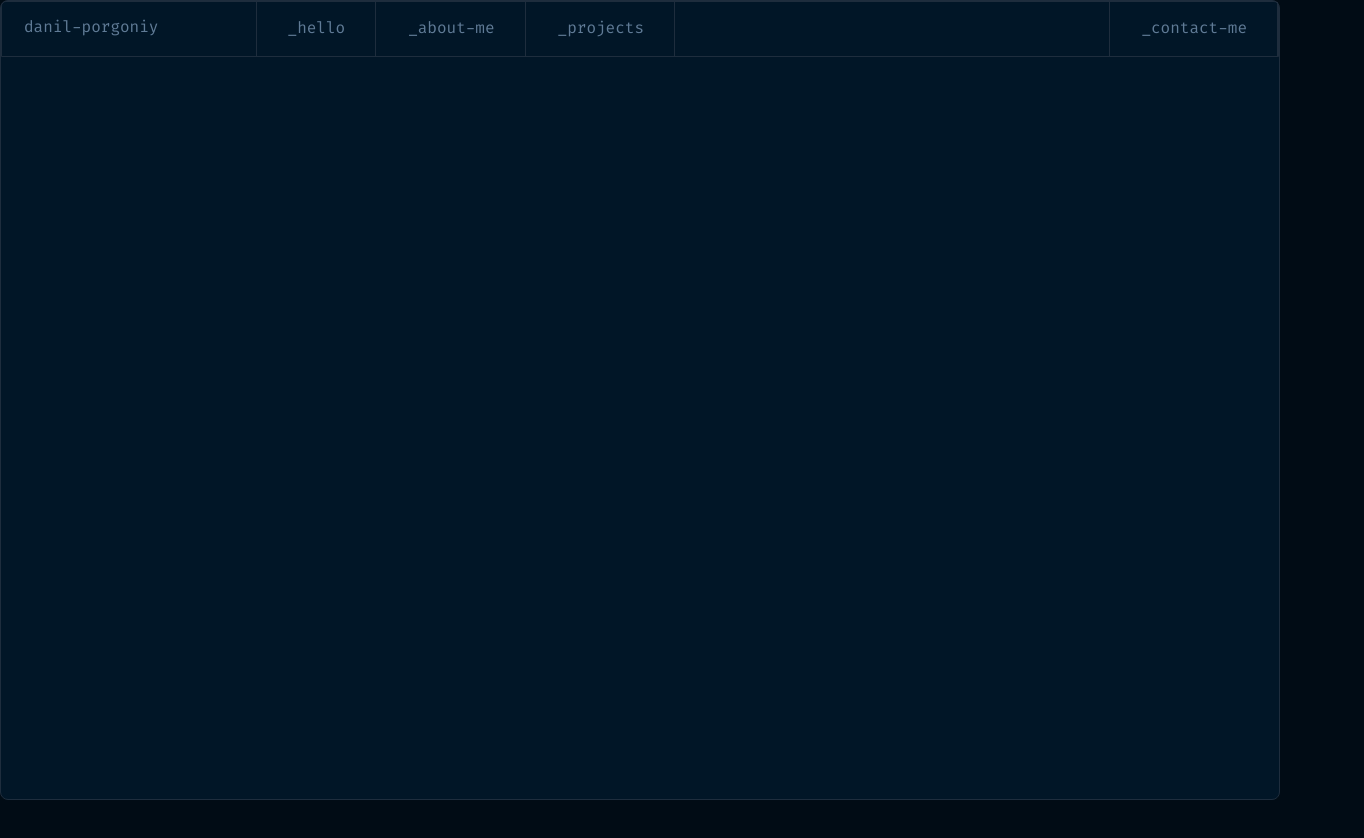
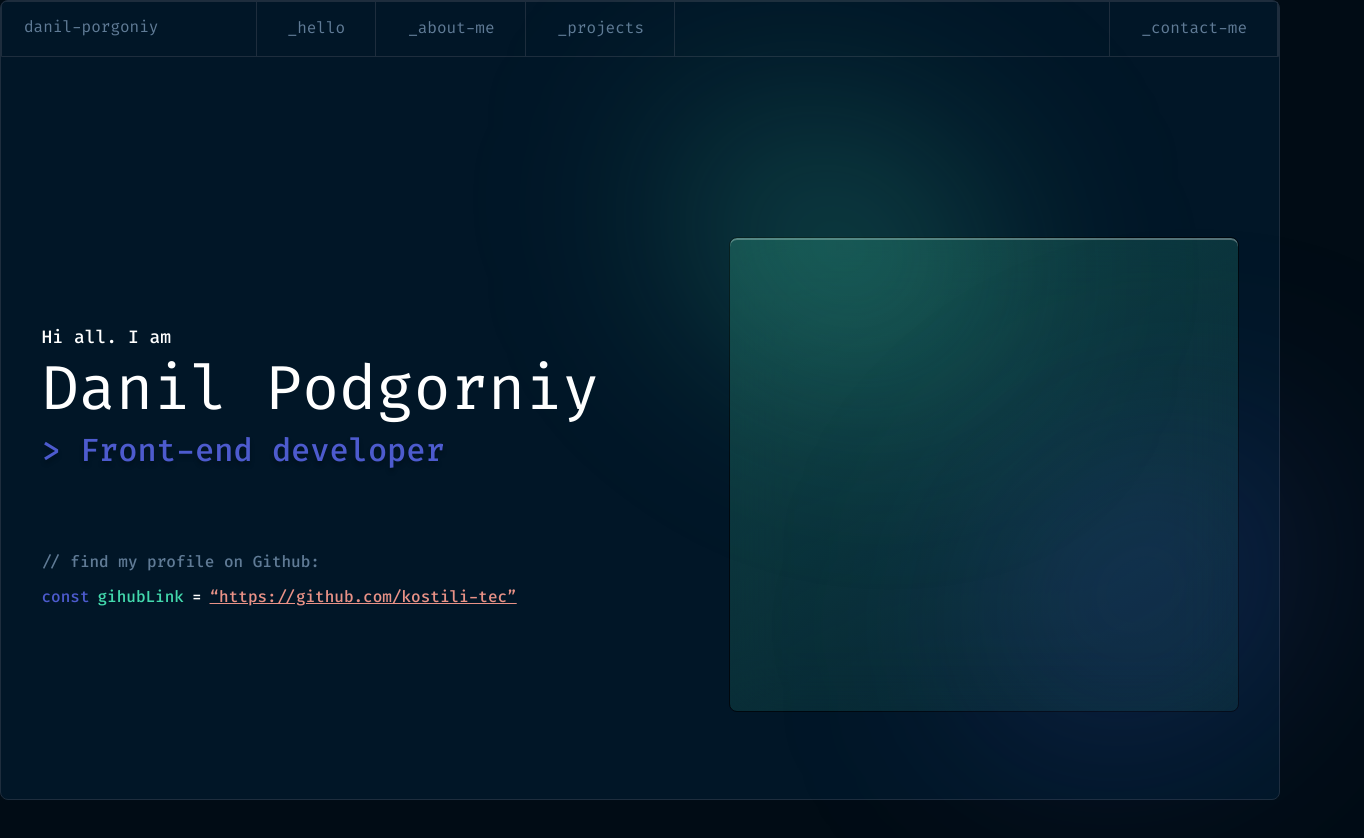
Before and after one commit to kostili-tec/cv, a React (Vite) app: page / in a window 1280 px wide. Shown: the whole page, 1364 px wide, since content can reach past the window. Before the commit the page ends 800 px from the top, so only its background shows below. Built offline with nearby package versions, Linux system fonts and the light colour scheme.

Commit message:
feat: add main page

```diff
--- a/src/app/app.tsx
+++ b/src/app/app.tsx
@@ -1,12 +1,14 @@
 import { Header } from '../components/Header/Header';
+import { MainPage } from '../pages/MainPage/MainPage';
 import './styles/main.scss';
 
 const app = () => {
   return (
     <main className="app">
       <Header />
+      <MainPage />
     </main>
-  )
-}
+  );
+};
 
-export default app
+export default app;
--- a/src/pages/HelloPage/HelloPage.module.scss
+++ /dev/null
@@ -1,3 +0,0 @@
-.container {
-
-}
--- a/src/pages/HelloPage/HelloPage.tsx
+++ /dev/null
@@ -1,5 +0,0 @@
-export const HelloPage = () => {
-  return (
-    <section>HelloPage</section>
-  )
-}
--- /dev/null
+++ b/src/pages/MainPage/Description/Description.module.scss
@@ -0,0 +1,51 @@
+.mainContainer {
+  display: flex;
+  flex-direction: column;
+  gap: 66px;
+}
+
+.hi {
+  font-size: 18px;
+  margin: 0;
+}
+
+.head1 {
+  font-size: 62px;
+  font-style: normal;
+  font-weight: 400;
+  line-height: normal;
+  margin: 0;
+}
+
+.head2 {
+  color: var(--secondary-lavender);
+  text-shadow: 0px 4px 4px rgba(0, 0, 0, 0.25);
+  font-size: 32px;
+  font-style: normal;
+  font-weight: 450;
+  line-height: normal;
+  margin: 0;
+}
+
+.commit {
+  color: var(--secondary-gray);
+  font-size: 16px;
+}
+
+.linkContainer {
+  display: flex;
+  flex-wrap: nowrap;
+  gap: 8px;
+}
+
+.linkConst {
+  color: var(--secondary-lavender);
+}
+
+.linkGithub {
+  color: var(--accent-green);
+}
+
+.linkUrl {
+  color: var(--accent-pink);
+}
--- /dev/null
+++ b/src/pages/MainPage/Description/Description.tsx
@@ -0,0 +1,25 @@
+import classes from './Description.module.scss';
+
+export const Description = () => {
+  return (
+    <div className={classes.mainContainer}>
+      <div>
+        <p className={classes.hi}>Hi all. I am</p>
+        <h1 className={classes.head1}>Danil Podgorniy</h1>
+        <h2 className={classes.head2}>{'> Front-end developer'}</h2>
+      </div>
+      <div>
+        <p className={classes.commit}>{'// find my profile on Github:'}</p>
+        <p className={classes.linkContainer}>
+          <span className={classes.linkConst}>const</span>
+          <span className={classes.linkGithub}>gihubLink</span>
+          <span>=</span>
+          <a
+            href="https://github.com/kostili-tec"
+            className={classes.linkUrl}
+          >{`“https://github.com/kostili-tec”`}</a>
+        </p>
+      </div>
+    </div>
+  );
+};
--- /dev/null
+++ b/src/pages/MainPage/Game/Game.module.scss
@@ -0,0 +1,53 @@
+.game {
+  width: 510px;
+  height: 475px;
+  border-radius: 8px;
+  border: 1px solid var(--primary-blacked);
+  background: linear-gradient(150deg, rgba(23, 85, 83, 0.70) 1.7%, rgba(67, 217, 173, 0.09) 81.82%);
+  box-shadow: 0px 2px 0px 0px rgba(255, 255, 255, 0.30) inset;
+  backdrop-filter: blur(32px);
+  position: relative;
+}
+
+.greenSvg {
+  width: 454px;
+  height: 492px;
+  transform: rotate(-94.305deg);
+  flex-shrink: 0;
+  position: absolute;
+  transform: translate(-128px, -46%);
+  fill: #43D9AD;
+  filter: blur(87px);
+  // opacity: 0.4;
+}
+
+.blueSvg {
+  width: 454px;
+  height: 492px;
+  transform: rotate(13.508deg);
+  flex-shrink: 0;
+  position: absolute;
+  transform: translate(180px, 22%);
+  fill: #4D5BCE;
+  filter: blur(87px);
+  // opacity: 0.4;
+}
+
+.animated {
+  animation: blurAnimation 5s infinite ease-in;
+  animation-direction: alternate;
+}
+
+.animatedDelay {
+  animation-delay: 2s;
+}
+
+@keyframes blurAnimation {
+    from {
+      filter: blur(87px);
+    }
+
+    to {
+      filter: blur(112px);
+    }
+}
--- /dev/null
+++ b/src/pages/MainPage/Game/Game.tsx
@@ -0,0 +1,16 @@
+import greenSvg from '@/assets/svg/greenBlur.svg';
+import blueSvg from '@/assets/svg/blueBlur.svg';
+import classes from './Game.module.scss';
+
+export const Game = () => {
+  return (
+    <div className={classes.game}>
+      <img
+        src={greenSvg}
+        alt=""
+        className={`${classes.greenSvg} ${classes.animated} ${classes.animatedDelay}`}
+      />
+      <img src={blueSvg} alt="" className={`${classes.blueSvg} ${classes.animated}`} />
+    </div>
+  );
+};
--- /dev/null
+++ b/src/pages/MainPage/MainPage.module.scss
@@ -0,0 +1,9 @@
+.container {
+  margin-top: 180px;
+  display: flex;
+  flex-direction: row;
+  justify-content: center;
+  align-items: center;
+  font-weight: 450;
+  gap: 129px;
+}
--- /dev/null
+++ b/src/pages/MainPage/MainPage.tsx
@@ -0,0 +1,12 @@
+import { Description } from './Description/Description';
+import { Game } from './Game/Game';
+import classes from './MainPage.module.scss';
+
+export const MainPage = () => {
+  return (
+    <section className={classes.container}>
+      <Description />
+      <Game />
+    </section>
+  );
+};
```
Also changed, not shown: src/components/Header/Header.tsx (+3 -4 lines), src/components/Header/NavBar/NavBar.tsx (+6 -7 lines), src/components/Header/NavBar/NavBarItem/NavBarItem.tsx (+5 -8 lines), src/assets/svg/blueBlur.svg (added), src/assets/svg/greenBlur.svg (added).
